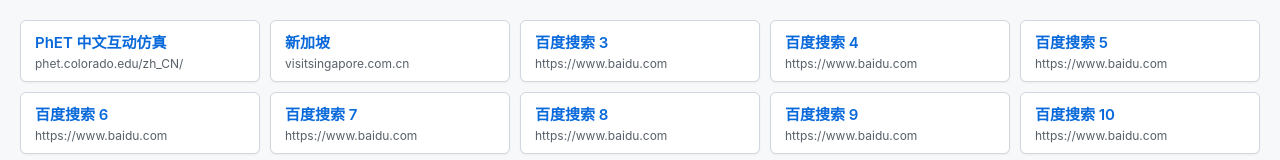
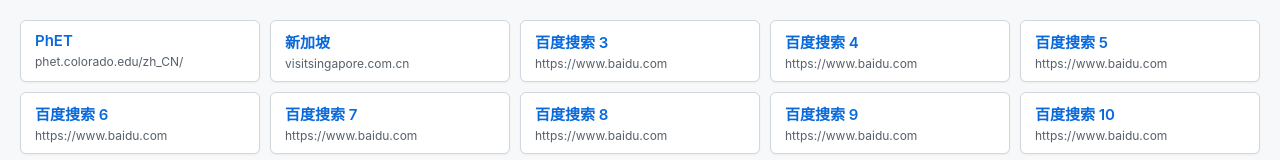
Before and after one commit to 19156725831/kejian, a plain HTML site: page 网址.html in a window 1280 px wide. Shown: the top 160 px of the page. Drawn offline with Linux system fonts and the light colour scheme.

Commit message:
Update 网址.html

```diff
--- a/网址.html
+++ b/网址.html
@@ -60,7 +60,7 @@
     <main>
         <!-- 第 1 个：PhET 中文 -->
         <a class="card" href="https://phet.colorado.edu/zh_CN/" target="_blank" rel="noopener noreferrer">
-            <h2>PhET 中文互动仿真</h2>
+            <h2>PhET </h2>
             <p>phet.colorado.edu/zh_CN/</p>
         </a>
 
```
